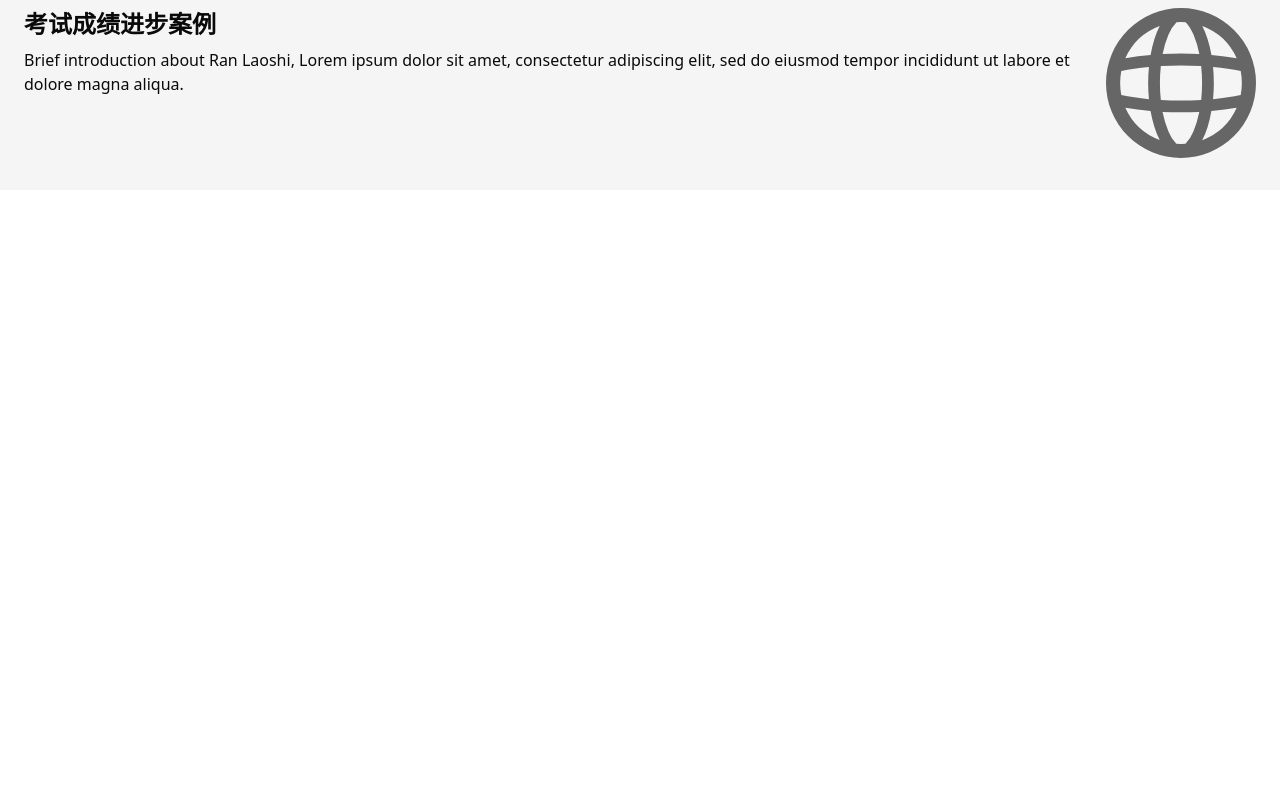
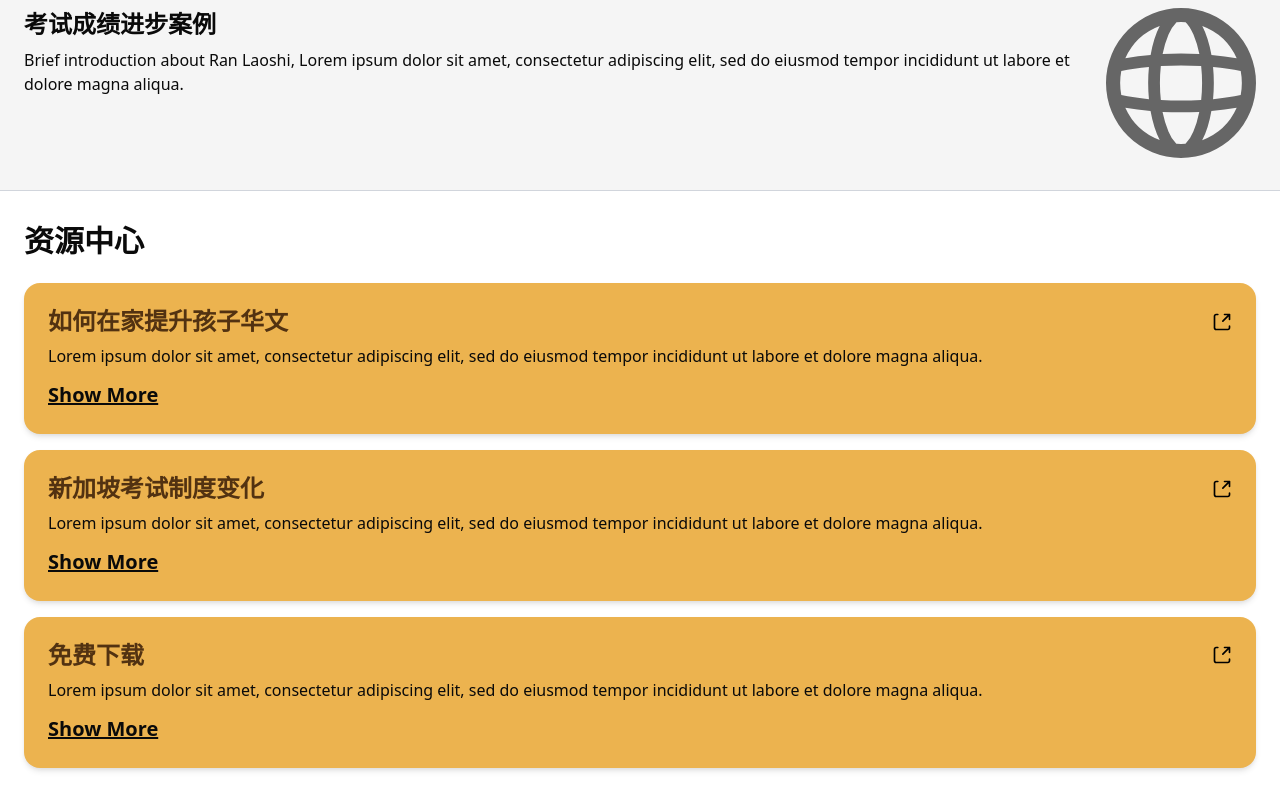
Before and after one commit to KaiTheRedNinja/ranlearning, a Next.js app: page / in a window 1280 px wide. Shown: the part 4167-4967 px from the top of the page. Before the commit the page ends 4357 px from the top, so only its background shows below. Built offline with nearby package versions, Linux system fonts and the light colour scheme.

Commit message:
create blog section

```diff
--- a/src/app/page.tsx
+++ b/src/app/page.tsx
@@ -5,6 +5,7 @@ import Home from "@/sections/home";
 import About from "@/sections/about";
 import Courses from "@/sections/courses";
 import Testimonials from "@/sections/testimonials";
+import Blog from "@/sections/blog";
 
 export default function App() {
   return (
@@ -23,6 +24,8 @@ export default function App() {
       <Courses />
       <hr className="my-0 border-t border-gray-300" />
       <Testimonials />
+      <hr className="my-0 border-t border-gray-300" />
+      <Blog />
     </div>
   );
 }
--- /dev/null
+++ b/src/sections/blog.tsx
@@ -0,0 +1,43 @@
+'use client'
+
+import Card from "@/components/card";
+
+export default function Blog() {
+  return (
+    <div className="flex flex-col gap-6" style={{ backgroundColor: '#fff' }}>
+      <div className="px-6 mt-8">
+        <h2 className="text-3xl font-bold">资源中心</h2>
+      </div>
+
+      <div className="px-6 gap-4 flex flex-col mb-8">
+        <Card
+          title="如何在家提升孩子华文"
+          trailingIcon="open-in-new.svg"
+          description="Lorem ipsum dolor sit amet, consectetur adipiscing elit, sed do eiusmod tempor incididunt ut labore et dolore magna aliqua. "
+          showMore={true}
+          onClick={() => { console.log("Blog item pressed!") }}
+          backgroundColor="#ECB34F"
+          titleColor="#523211"
+        />
+        <Card
+          title="新加坡考试制度变化"
+          trailingIcon="open-in-new.svg"
+          description="Lorem ipsum dolor sit amet, consectetur adipiscing elit, sed do eiusmod tempor incididunt ut labore et dolore magna aliqua. "
+          showMore={true}
+          onClick={() => { console.log("Blog item pressed!") }}
+          backgroundColor="#ECB34F"
+          titleColor="#523211"
+        />
+        <Card
+          title="免费下载"
+          trailingIcon="open-in-new.svg"
+          description="Lorem ipsum dolor sit amet, consectetur adipiscing elit, sed do eiusmod tempor incididunt ut labore et dolore magna aliqua. "
+          showMore={true}
+          onClick={() => { console.log("Blog item pressed!") }}
+          backgroundColor="#ECB34F"
+          titleColor="#523211"
+        />
+      </div>
+    </div>
+  );
+}
```
Also changed, not shown: public/open-in-new.svg (added).
